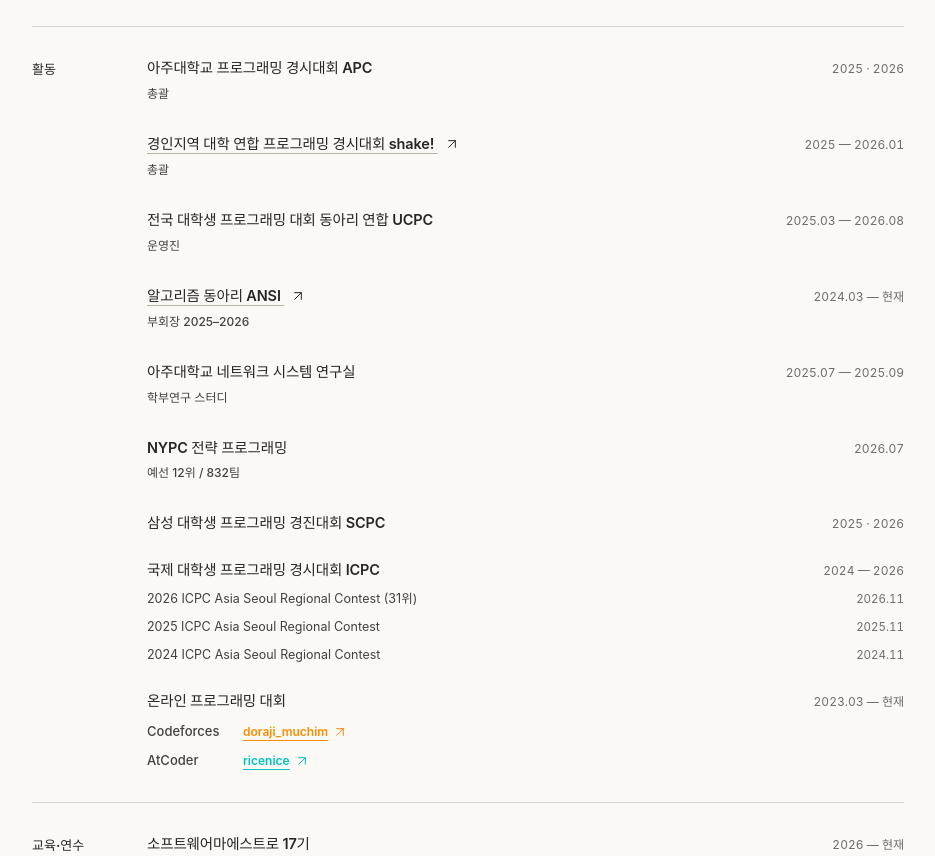
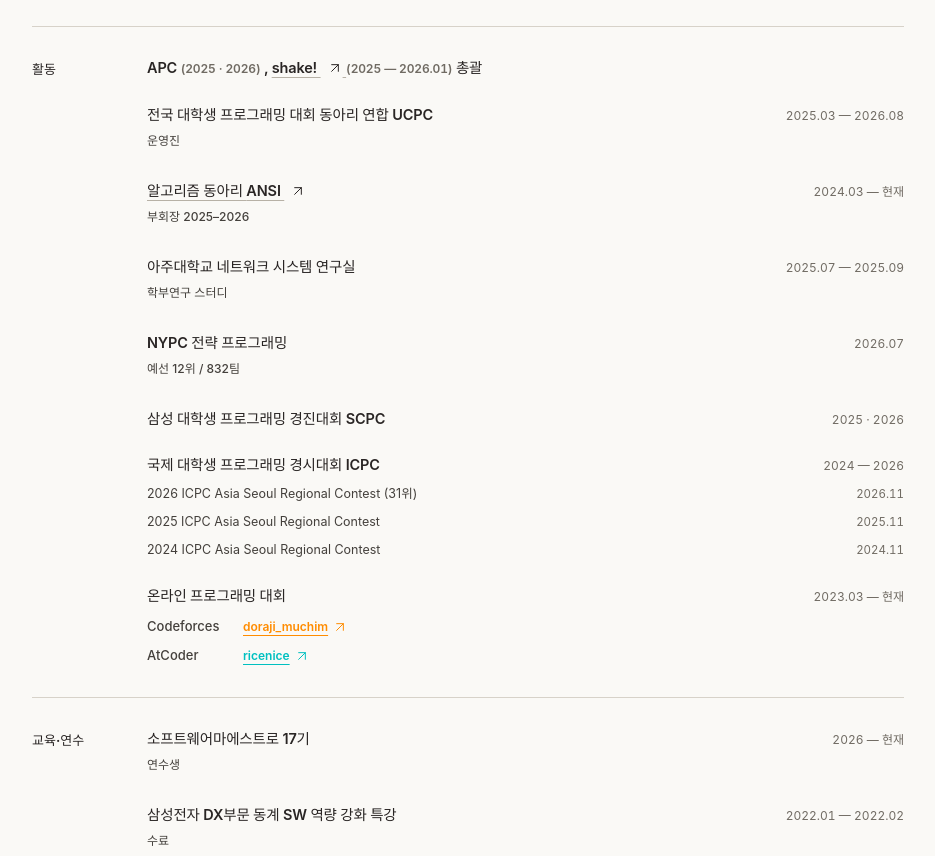
Before and after one commit to joonghak/joonghak.github.io, an Astro site: page / in a window 1280 px wide. Shown: the part 1269-2125 px from the top of the page, without its empty margins (172-1107 px from the left). Built offline with nearby package versions, Linux system fonts and the light colour scheme; Astro itself is replaced by a stand-in of ours; a web font is replaced by a local one.

Commit message:
Combine APC and shake contest director entries

```diff
--- a/src/data/portfolio.ts
+++ b/src/data/portfolio.ts
@@ -87,18 +87,12 @@ export interface Activity {
   events?: { title: string; period: string }[];
 }
 
+export const directedContests = [
+  { title: 'APC', period: '2025 · 2026' },
+  { title: 'shake!', period: '2025 — 2026.01', url: 'https://shake.codes/' },
+];
+
 export const activities: Activity[] = [
-  {
-    title: '아주대학교 프로그래밍 경시대회 APC',
-    role: '총괄',
-    period: '2025 · 2026',
-  },
-  {
-    title: '경인지역 대학 연합 프로그래밍 경시대회 shake!',
-    role: '총괄',
-    period: '2025 — 2026.01',
-    url: 'https://shake.codes/',
-  },
   {
     title: '전국 대학생 프로그래밍 대회 동아리 연합 UCPC',
     role: '운영진',
--- a/src/pages/index.astro
+++ b/src/pages/index.astro
@@ -3,7 +3,7 @@ import SiteLayout from '../layouts/SiteLayout.astro';
 import ProjectSummary from '../components/ProjectSummary.astro';
 import ActivityRecord from '../components/ActivityRecord.astro';
 import Arrow from '../components/Arrow.astro';
-import { profile, skills, projects, awards, activities, education } from '../data/portfolio';
+import { profile, skills, projects, awards, directedContests, activities, education } from '../data/portfolio';
 ---
 <SiteLayout>
   <header class="intro">
@@ -41,7 +41,27 @@ import { profile, skills, projects, awards, activities, education } from '../dat
 
   <section id="activities" class="home-section activities-section" aria-labelledby="activities-title">
     <h2 id="activities-title" class="section-label">활동</h2>
-    <div class="records">{activities.map(activity => <ActivityRecord activity={activity} />)}</div>
+    <div class="records">
+      <article class="activity-record">
+        <header class="record-header">
+          <h3>
+            {directedContests.map((contest, index) => (
+              <Fragment>
+                {index > 0 && ', '}
+                <span class="link-ending">
+                  {contest.url ? (
+                    <a class="record-title-link" href={contest.url} target="_blank" rel="noopener noreferrer" aria-label="shake! 홈페이지 (새 탭)">{contest.title}<Arrow /></a>
+                  ) : contest.title}
+                  {' '}<span class="record-period">({contest.period})</span>
+                </span>
+              </Fragment>
+            ))}
+            {' '}총괄
+          </h3>
+        </header>
+      </article>
+      {activities.map(activity => <ActivityRecord activity={activity} />)}
+    </div>
   </section>
 
   <section id="education" class="home-section education-section" aria-labelledby="education-title">
```
